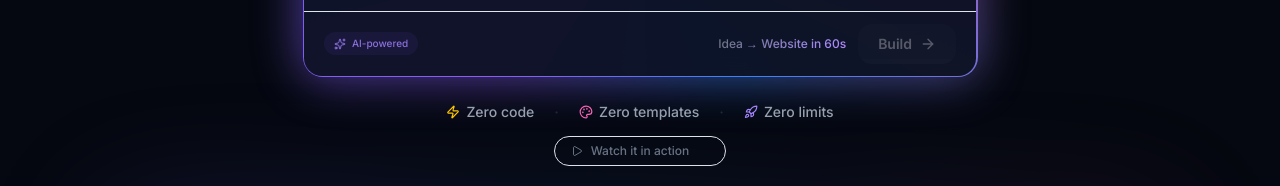
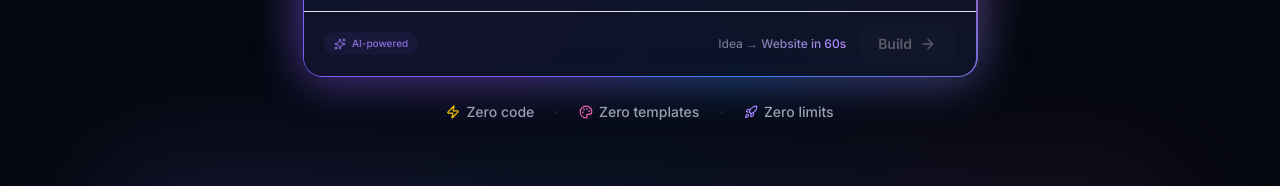
Before and after one commit to greenisi/sitecraft-ai, a Next.js app: page / in a window 1280 px wide. Shown: the part 820-1006 px from the top of the page. Built offline with nearby package versions, Linux system fonts and the light colour scheme; no server answers.

Commit message:
Remove 'Watch it in action' link from hero section
Co-Authored-By: Claude Opus 4.6 <noreply@anthropic.com>

```diff
--- a/src/app/page.tsx
+++ b/src/app/page.tsx
@@ -430,10 +430,6 @@ export default function HomePage() {
                   <Rocket className="h-3.5 w-3.5 text-violet-400" />Zero limits
                 </span>
               </div>
-              <Link href="#how-it-works" className="group inline-flex items-center gap-2 px-4 py-1.5 rounded-full text-xs font-medium text-gray-500 hover:text-violet-300 border border-white/[0.04] hover:border-violet-500/20 transition-all duration-300 hover:bg-violet-500/[0.04] animate-fade-in-up" style={{ animationDelay: '1.4s', animationFillMode: 'both' }}>
-                <Play className="h-3 w-3 transition-transform group-hover:scale-110" />Watch it in action
-                <ArrowRight className="h-3 w-3 opacity-0 -translate-x-1 group-hover:opacity-100 group-hover:translate-x-0 transition-all duration-300" />
-              </Link>
             </div>
           </div>
 
```
